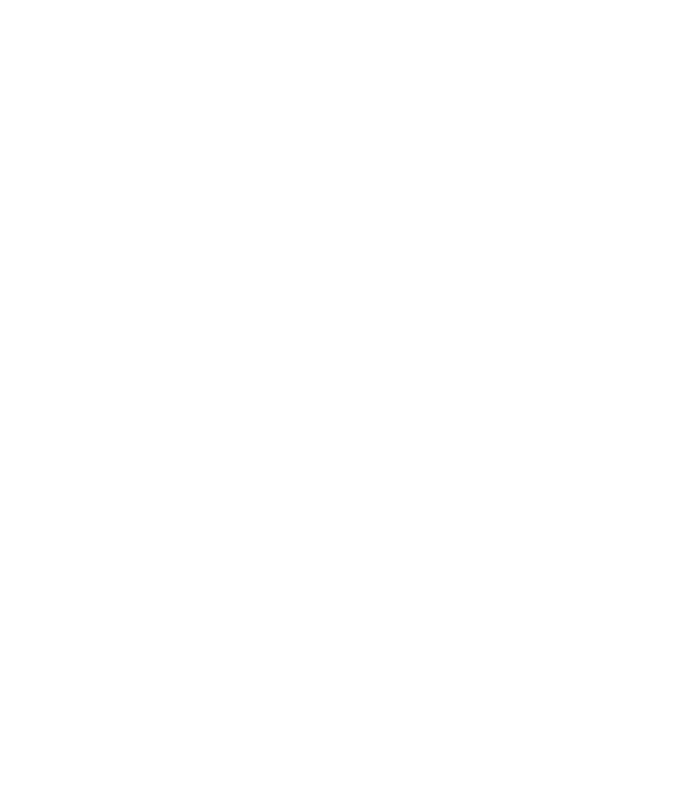
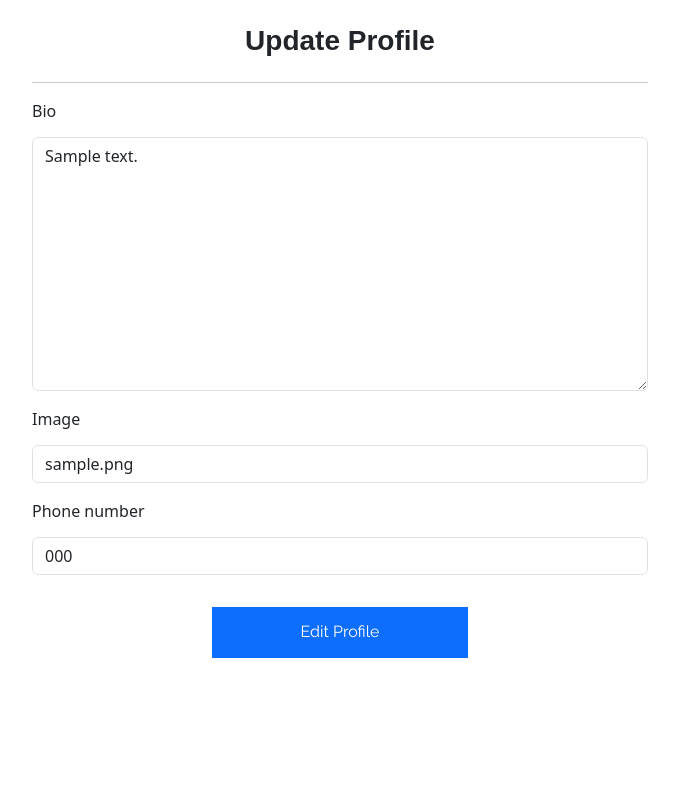
Before and after one commit to Williamsoditi/The-Block, a Django app: page /update_profile/1 in a window 1280 px wide. Before the commit the part shown is empty. Shown: the whole page, without its empty margins (300-979 px from the left). Run offline with Django 4.2, Linux system fonts and the light colour scheme; tables that the repository leaves empty hold one stand-in row (values such as "Sample post"); some libraries are stand-ins or nearby versions; some web fonts are replaced.

Commit message:
Feat : Updates update_profile template

```diff
--- a/HoodApp/forms.py
+++ b/HoodApp/forms.py
@@ -5,7 +5,7 @@ from django import forms
 class UpdateProfileForm(forms.ModelForm):
     class Meta:
         model = Profile
-        fields = ('bio', 'profile_photo','phone_number','location', 'neighbourhood')
+        fields = ('bio', 'profile_photo','phone_number')
 
 
 class ProfileForm(ModelForm):
--- a/HoodApp/templates/profile/profile.html
+++ b/HoodApp/templates/profile/profile.html
@@ -33,7 +33,7 @@
                         </p>
                     </div>
                     <h5>Member since: {{ user.date_joined }}</h5>
-                    <button class="btn btn-primary mt-5 prof-btn">Create-Hood</button>
+                    <a href="#"><button class="btn btn-primary mt-5 prof-btn">Create-Hood</button></a>
                 </div>
             </div>
         </div>
--- a/HoodApp/templates/profile/update_profile.html
+++ b/HoodApp/templates/profile/update_profile.html
@@ -0,0 +1,39 @@
+{% extends 'base.html' %}
+{% load bootstrap5 %}
+{% block content %}
+
+<div class="container-fluid">
+    <div class="row"><br>
+      <!-- Empty div -->
+      <div class="col-md-4"></div>
+      <div class="col-md-6"style="margin-left:25%">
+        <div class="panel panel-default">
+
+          <div class="panel-heading">
+            <h3 class="text-center"><strong>Update Profile</strong></h3>
+          </div>
+          <hr>
+          <div class="panel-body">
+
+            <form  action="" method="POST"enctype="multipart/form-data">
+              {% csrf_token %}
+              {% bootstrap_form form%}
+
+              <div class="form-group text-center">
+                <a href="#"><button class="btn btn-primary mt-3 prof-btn" type="submit">Edit Profile</button></a>
+              </div>
+
+            </form>
+
+          </div>
+
+        </div>
+
+      </div>
+      <!-- empty div -->
+      <div class="col-md-4"></div>
+    </div>
+</div>
+
+
+{% endblock %}
--- a/static/css/base.css
+++ b/static/css/base.css
@@ -3,7 +3,8 @@
     margin: 0;
     padding: 0;
     box-sizing: border-box;
-    /* overflow: hidden; */
+    overflow: scroll;
+    overflow-x: hidden;
 }
 p, a{
     font-family: 'Raleway', sans-serif;
```
Also changed, not shown: HoodApp/templates/profile/create_profile.html (+9 -0 lines).
